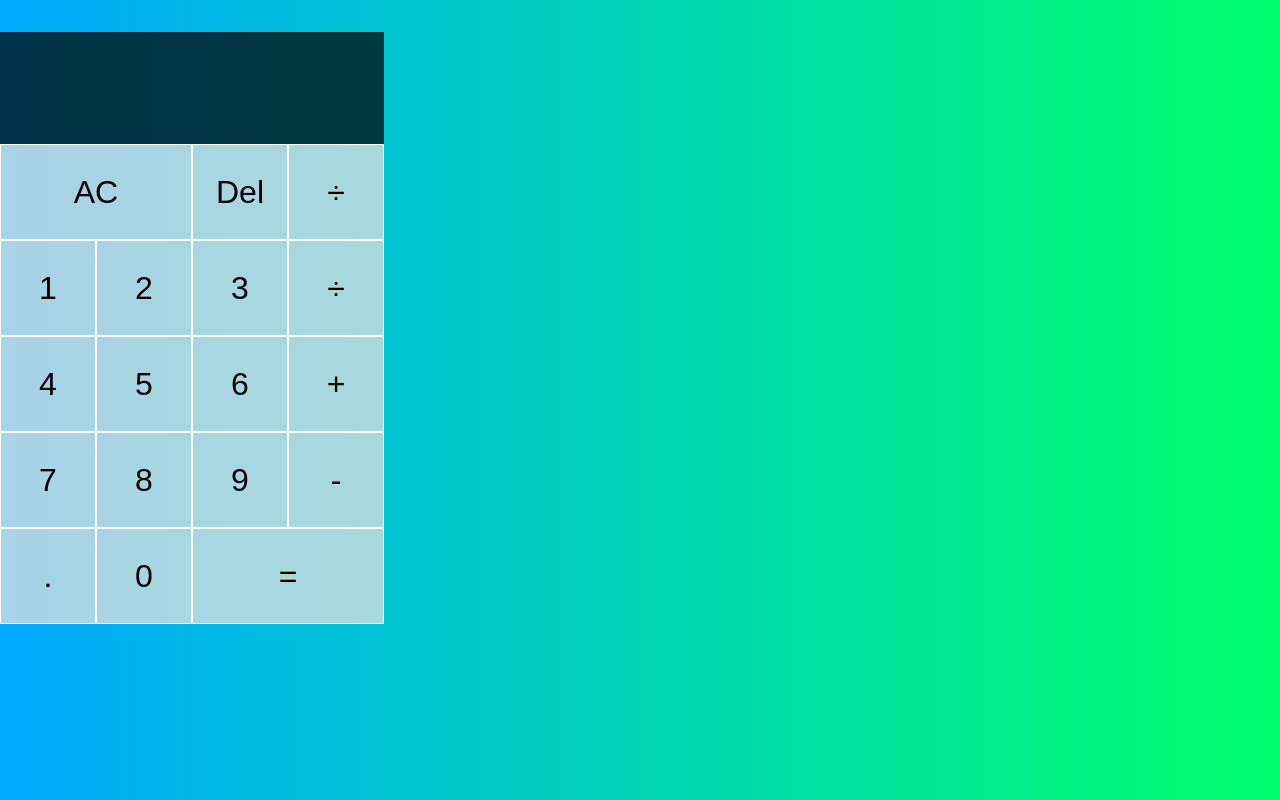
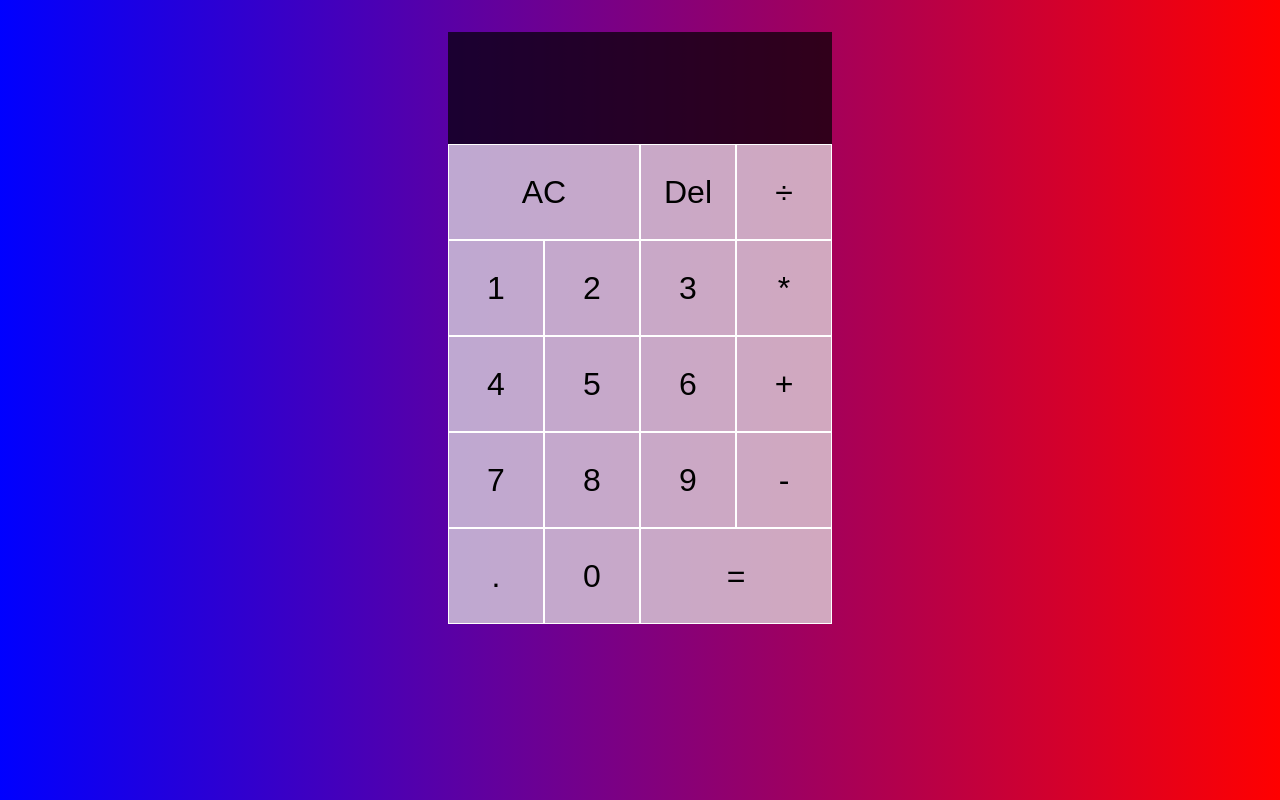
Before and after one commit to KStockton/calculator, a React (Create React App) app: page / in a window 1280 px wide. Built offline with nearby package versions, Linux system fonts and the light colour scheme.

Commit message:
Finish calculator.

```diff
--- a/src/App.js
+++ b/src/App.js
@@ -9,12 +9,51 @@ export const ACTIONS = {
   CLEAR: 'clear',
   DELETE_DIGIT: 'delete-digit',
   EVALUATE: 'evaluate'
-
 }
 
 function reducer(state, { type, payload}) {
   switch (type) {
+    case ACTIONS.DELETE_DIGIT:
+    if(state.overwrite){
+      return {
+        ...state,
+        overwrite: false,
+        currentOperand: null
+      }
+    }
+    if (state.currentOperand == null) {
+      return state;
+    }
+    if (state.currentOperand.length === 1) {
+      return {
+        ...state, currentOperand: null
+      }
+    }
+    return {
+      ...state,
+      currentOperand: state.currentOperand.slice(0, -1)
+    }
+    case ACTIONS.EVALUATE:
+    if(state.operation == null ||
+      state.currentOperand == null ||
+      state.previousOperand == null ){
+        return state;
+      }
+      return {
+        ...state,
+        overwrite: true,
+        previousOperand: null,
+        operation: null,
+        currentOperand: evaluate(state)
+      }
     case ACTIONS.ADD_DIGIT:
+      if(state.overwrite){
+        return {
+          ...state,
+          currentOperand: payload.digit,
+          overwrite: false,
+        }
+      }
       if(payload.digit === "0" && state.currentOperand === "0"){
         return state;
       }
@@ -34,12 +73,20 @@ function reducer(state, { type, payload}) {
       if(state.currentOperand == null && state.previousOperand == null){
         return state;
       }
+
       if(state.previousOperand == null ){
         return {
           ...state,
           operation: payload.operation,
           previousOperand: state.currentOperand,
           currentOperand: null,
+        }
+      }
+
+      if(state.currentOperand == null){
+        return {
+          ...state,
+          operation: payload.operation
         }
       }
       return {
@@ -51,6 +98,22 @@ function reducer(state, { type, payload}) {
     }
     default: return state;
   }
+}
+
+const INTEGER_FORMATTER = new Intl.NumberFormat("en-us", {
+  maximumFractionDigits: 0,
+
+})
+
+const formatOperand = (operand) => {
+  if(operand == null) {
+    return
+  }
+  const [interger, decimal ] = operand.split('.');
+  if(decimal == null){
+    return INTEGER_FORMATTER.format(interger)
+  }
+  return `${INTEGER_FORMATTER.format(interger)}.${decimal}`
 }
 
 function evaluate({currentOperand, previousOperand, operation}) {
@@ -80,24 +143,21 @@ function evaluate({currentOperand, previousOperand, operation}) {
 
 export default function App() {
   const [{currentOperand, previousOperand, operation }, dispatch] = useReducer(reducer, {});
-console.log('currentOperand:', currentOperand)
-console.log('previousOperand', previousOperand)
-console.log('operation', operation)
+
   return (
+    <div className='calculator-root'>
     <div className='calculator-grid'>
       <div className='output'>
-        <div className='previous-operand'>{previousOperand} {operation}</div>
-        <div className='current-operand'>{currentOperand}</div>
+        <div className='previous-operand'>{formatOperand(previousOperand)} {operation}</div>
+        <div className='current-operand'>{formatOperand(currentOperand)}</div>
         </div>
-        <button className='span-two'>AC</button>
-
-        <button onClick={() => dispatch({type: ACTIONS.CLEAR})}>Del</button>
+        <button className='span-two' onClick={() => dispatch({type: ACTIONS.CLEAR})}>AC</button>
+        <button onClick={() => dispatch({type: ACTIONS.DELETE_DIGIT})}>Del</button>
         <OperationButton  operation="÷" dispatch={dispatch}/>
         <DigitButton digit={"1"} dispatch={dispatch}/>
         <DigitButton digit={"2"} dispatch={dispatch}/>
         <DigitButton digit={"3"} dispatch={dispatch}/>
-
-        <OperationButton  operation="÷" dispatch={dispatch}/>
+        <OperationButton  operation="*" dispatch={dispatch}/>
         <DigitButton digit={"4"} dispatch={dispatch}/>
         <DigitButton digit={"5"} dispatch={dispatch}/>
         <DigitButton digit={"6"} dispatch={dispatch}/>
@@ -108,7 +168,8 @@ console.log('operation', operation)
         <OperationButton  operation="-" dispatch={dispatch}/>
         <DigitButton digit={"."} dispatch={dispatch}/>
         <DigitButton digit={"0"} dispatch={dispatch}/>
-        <button className='span-two'> = </button>
+        <button className='span-two' onClick={() => dispatch({ type: ACTIONS.EVALUATE})}> = </button>
+      </div>
       </div>
   )
 }
--- a/src/styles.css
+++ b/src/styles.css
@@ -5,7 +5,12 @@
 
 body {
   margin: 0;
-  background: linear-gradient(to right, #00AAFF, #00FF6C);
+  background: linear-gradient(to right, blue, red);
+}
+
+.calculator-root {
+  display: flex;
+  justify-content: center;
 }
 
 .calculator-grid {
@@ -27,10 +32,6 @@ body {
   background-color: rgba(225, 225, 225, 0.9);
 }
 
-.calculator-grid > button:active {
-  background-color: 'yellow';
-}
-
 .span-two {
   grid-column: span 2;
 }
@@ -42,6 +43,7 @@ body {
   flex-direction: column;
   align-items: flex-end;
   justify-content: space-around;
+  padding-right: 1rem;
 }
 
 .output .previous-operand {
```
